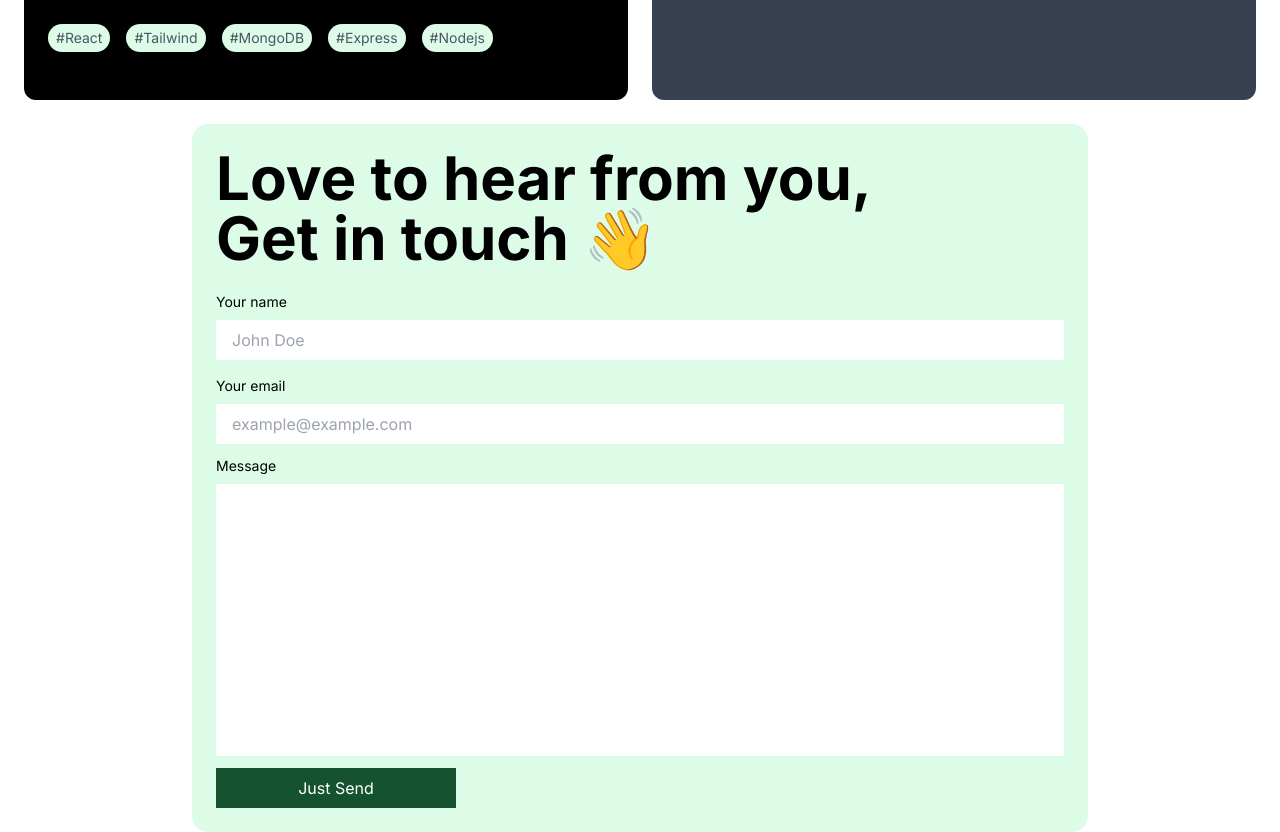
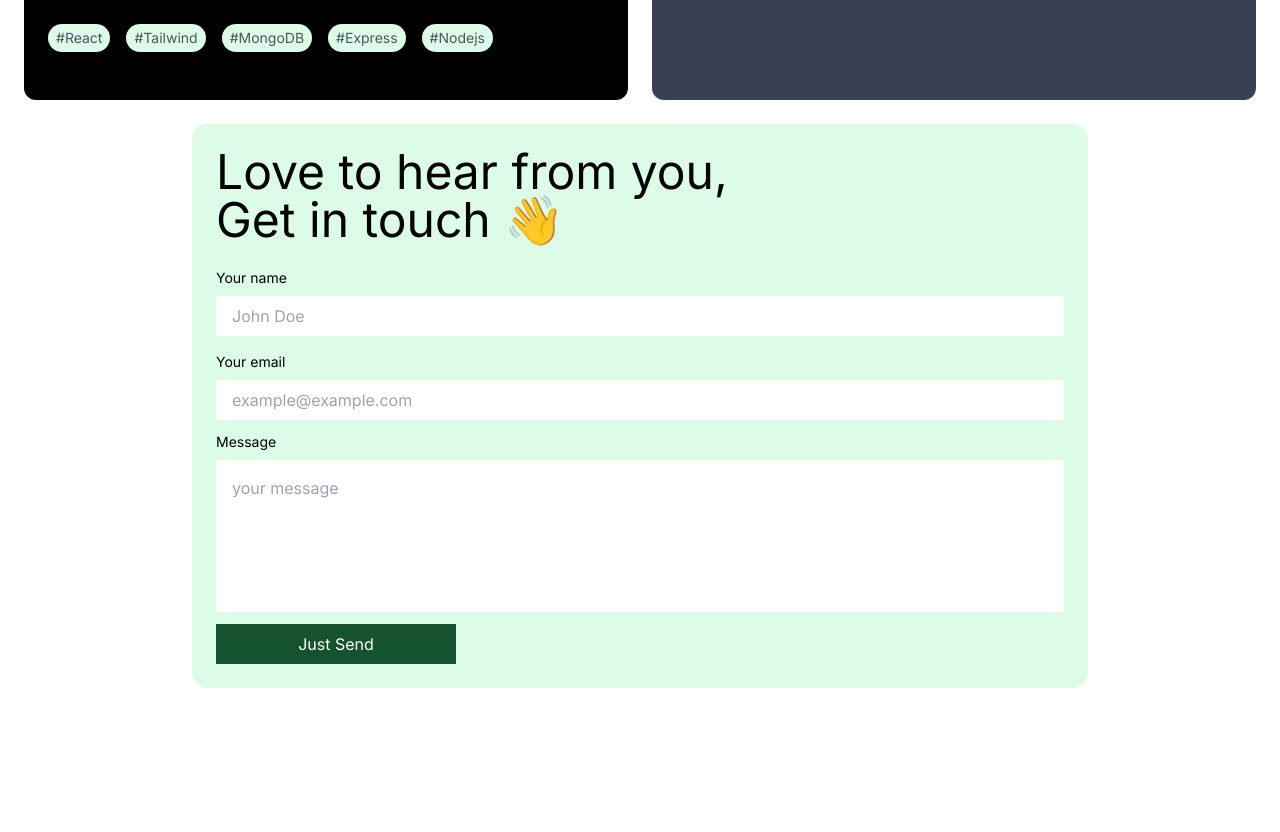
Before and after one commit to HrishiD89/portfolio_v1, a React (Vite) app: page / in a window 1280 px wide. Shown: the part 2302-3134 px from the top of the page. After the commit the page ends 3014 px from the top, so only its background shows below. Built offline with nearby package versions, Linux system fonts and the light colour scheme; no server answers.

Commit message:
added emailjs functionality

```diff
--- a/package.json
+++ b/package.json
@@ -10,13 +10,15 @@
     "preview": "vite preview"
   },
   "dependencies": {
+    "@emailjs/browser": "^4.4.1",
     "@emotion/react": "^11.14.0",
     "@emotion/styled": "^11.14.0",
     "@mui/icons-material": "^6.3.0",
     "@mui/material": "^6.3.0",
     "react": "^18.3.1",
     "react-dom": "^18.3.1",
-    "react-router-dom": "^7.1.1"
+    "react-router-dom": "^7.1.1",
+    "react-toastify": "^11.0.2"
   },
   "devDependencies": {
     "@eslint/js": "^9.15.0",
--- a/src/components/ContactMe.jsx
+++ b/src/components/ContactMe.jsx
@@ -1,27 +1,88 @@
-// import { useRef } from "react";
+import { useRef, useState } from "react";
+import emailjs from "@emailjs/browser";
+import { serviceId, templateId, publicKey } from "../../.config";
+import { toast } from "react-toastify";
 
 const ContactMe = () => {
+  const [loading, setLoading] = useState(false);
+  const [sendSuccess, setSendSuccess] = useState(false);
 
+  const nameRef = useRef(null);
+  const emailRef = useRef(null);
+  const messageRef = useRef(null);
 
-  // const nameRef = useRef(null);
-  // const emailRef = useRef(null);
-  // const messageRef = useRef(null);
+  const handleSubmit = (e) => {
+    e.preventDefault();
+    setLoading(true);
+
+    const templateParams = {
+      user_name: nameRef.current.value, // Matches {{user_name}}
+      user_email: emailRef.current.value, // Matches {{user_email}}
+      to_name: "Hrishikesh Kalita", // Matches {{to_name}}
+      message: messageRef.current.value, // Matches {{message}}
+      reply_to: emailRef.current.value, // Matches {{reply_to}}
+    };
+
+    emailjs
+      .send(
+        serviceId, // Replace with your EmailJS Service ID
+        templateId, // Replace with your EmailJS Template ID
+        templateParams,
+        publicKey // Replace with your EmailJS Public Key
+      )
+      .then(
+        (response) => {
+          console.log("SUCCESS!", response.status, response.text);
+          setLoading(false);
+          setSendSuccess(true);
+          toast.success("🎉 Message sent successfully!");
+          nameRef.current.value = "";
+          emailRef.current.value = "";
+          messageRef.current.value = "";
+        },
+        (err) => {
+          console.log("FAILED...", err);
+          toast.error("Failed to send message. Please try again.");
+          setLoading(false);
+        }
+      );
+  };
+
+  if (sendSuccess) {
+    setTimeout(() => {
+      setSendSuccess(false);
+    }, 3000);
 
     return (
-    <section id="contact" className="w-full flex  justify-center scroll-mt-[76px] ">
       <div className="bg-green-100 max-w-4xl w-full p-6 rounded-2xl">
-        <h1 className=" text-2xl sm:text-6xl font-bold ">
+        <h1 className="text-2xl sm:text-5xl text-center">
+          {" "}
+          Message sent successfully!{" "}
+        </h1>
+      </div>
+    );
+  }
+
+  return (
+    <section
+      id="contact"
+      className=" w-full flex justify-center scroll-mt-[76px]"
+    >
+      <div className="bg-green-100 max-w-4xl w-full p-6 rounded-2xl">
+        {!loading ? (
+          <>
+            <h1 className="text-2xl sm:text-5xl ">
               Love to hear from you, <br />
               Get in touch 👋
             </h1>
-        <form action="/" className="mt-6 flex flex-col gap-3">
+            <form onSubmit={handleSubmit} className="mt-6 flex flex-col gap-3">
               <div className="flex flex-col sm-flex-row gap-4">
                 <div className="flex flex-col gap-2 flex-1">
                   <label className="text-sm" htmlFor="name">
-                {" "}
                     Your name
                   </label>
                   <input
+                    ref={nameRef}
                     type="text"
                     id="name"
                     placeholder="John Doe"
@@ -30,11 +91,11 @@ const ContactMe = () => {
                 </div>
                 <div className="flex flex-col gap-2 flex-1">
                   <label className="text-sm" htmlFor="email">
-                {" "}
                     Your email
                   </label>
                   <input
-                type="text"
+                    ref={emailRef}
+                    type="email"
                     id="email"
                     placeholder="example@example.com"
                     className="px-4 py-2 outline-none"
@@ -42,11 +103,37 @@ const ContactMe = () => {
                 </div>
               </div>
               <div className="flex flex-col gap-2 flex-1">
-          <label className="text-sm" htmlFor="message">Message</label>
-            <textarea name="message" id="message" rows={10}  className="p-4 outline-none resize-none" ></textarea>
+                <label className="text-sm" htmlFor="message">
+                  Message
+                </label>
+                <textarea
+                  ref={messageRef}
+                  placeholder="your message"
+                  id="message"
+                  rows={5}
+                  className="p-4 outline-none resize-none"
+                ></textarea>
               </div>
-          <button className="px-4 py-2 bg-green-900 sm:w-60 text-white w-full">Just Send</button>
+              <button
+                type="submit"
+                className="px-4 py-2 bg-green-900 sm:w-60 text-white w-full"
+              >
+                Just Send
+              </button>
             </form>
+          </>
+        ) : (
+          <h1 className="text-2xl sm:text-5xl animate-pulse text-center">
+            {" "}
+            Sending your message{" "}
+          </h1>
+        )}
+        {sendSuccess && (
+          <h1 className="text-2xl sm:text-5xl text-center">
+            {" "}
+            Message sent successfully!{" "}
+          </h1>
+        )}
       </div>
     </section>
   );
--- a/src/components/Project.jsx
+++ b/src/components/Project.jsx
@@ -38,7 +38,7 @@ const Project = ({ title, image, description, demourl, customStyle, githubLink,
             className="flex text-black items-center gap-4 flex-shrink-0 w-fit hover:bg-gray-200 bg-white px-4 py-2 rounded-full animate-bounce"
           >
             <ArrowUpRight />
-            <p className="text-xl">Demo</p>
+            <p className="text-xl">Live</p>
           </a>
         </div>
         <a href={image} className="rounded-md overflow-hidden object-cover max-w-2xl w-full sm:h-[427px]">
--- a/src/components/WorkContainer.jsx
+++ b/src/components/WorkContainer.jsx
@@ -3,7 +3,7 @@ import { projectsData } from "../projectData";
 
 const WorkContainer = () => {
   return (
-    <section id="work" className=" w-full scroll-mt-[76px]">
+    <section id="work" className=" w-full scroll-mt-[76px] lg-h-screen">
       <div className="grid grid-cols-1 sm:grid-cols-2 w-full h-full gap-6">
         {projectsData.map((project, index) => (
           <Project
--- a/src/page/Home.jsx
+++ b/src/page/Home.jsx
@@ -3,6 +3,7 @@ import ContactMe from "../components/ContactMe";
 import LinkedinIcon from "../ui/icons/LinkedinIcon";
 import GitHubIcon from "../ui/icons/GitHubIcon";
 import TwitterIcon from "../ui/icons/TwitterIcon";
+import { Bounce, ToastContainer } from "react-toastify";
 
 const Home = () => {
   return (
@@ -82,6 +83,19 @@ const Home = () => {
       </section>
       <WorkContainer />
       <ContactMe />
+      <ToastContainer
+        position="bottom-right"
+        autoClose={5000}
+        hideProgressBar={false}
+        newestOnTop={false}
+        closeOnClick
+        rtl={false}
+        pauseOnFocusLoss
+        draggable
+        pauseOnHover
+        theme="light"
+        transition={Bounce}
+      />
     </div>
   );
 };
```
Also changed, not shown: 2 other files (tests, documents, lock files or other folders). Lines whose indentation alone changed are shown as unchanged.
